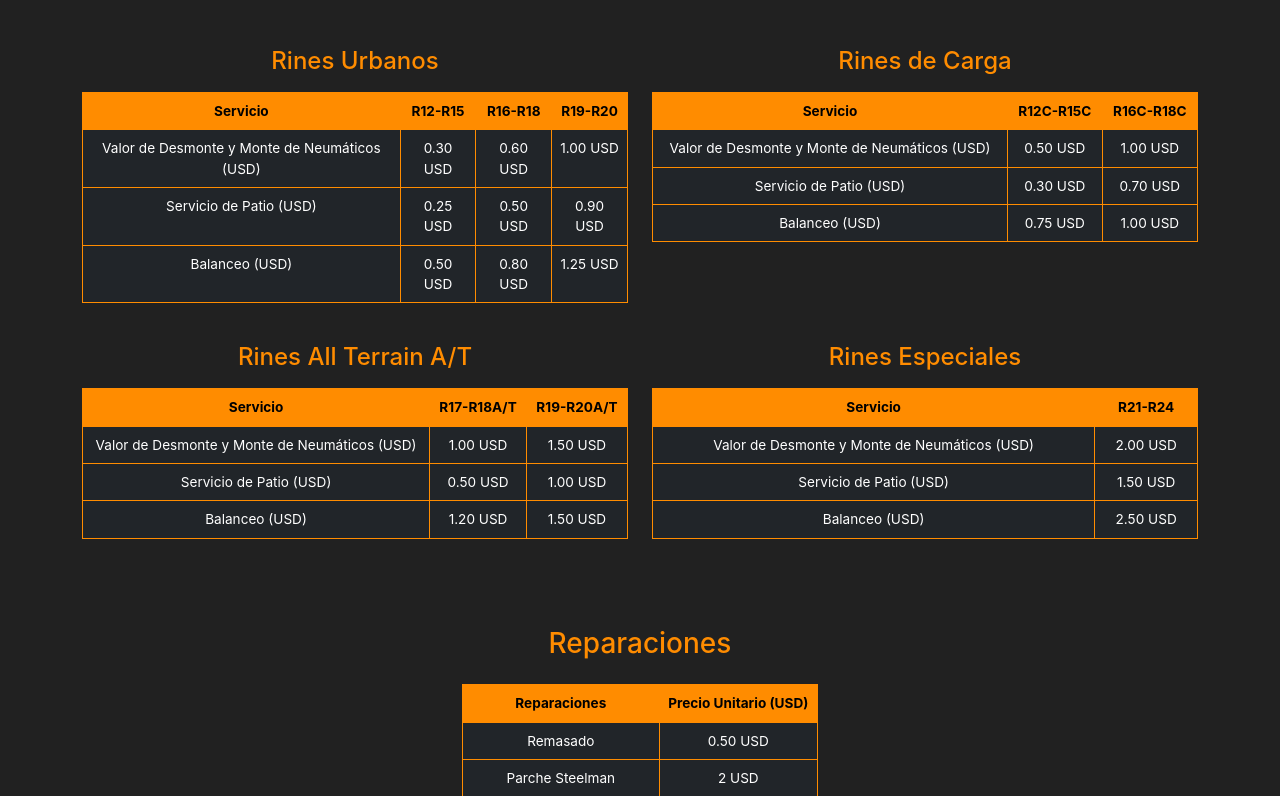
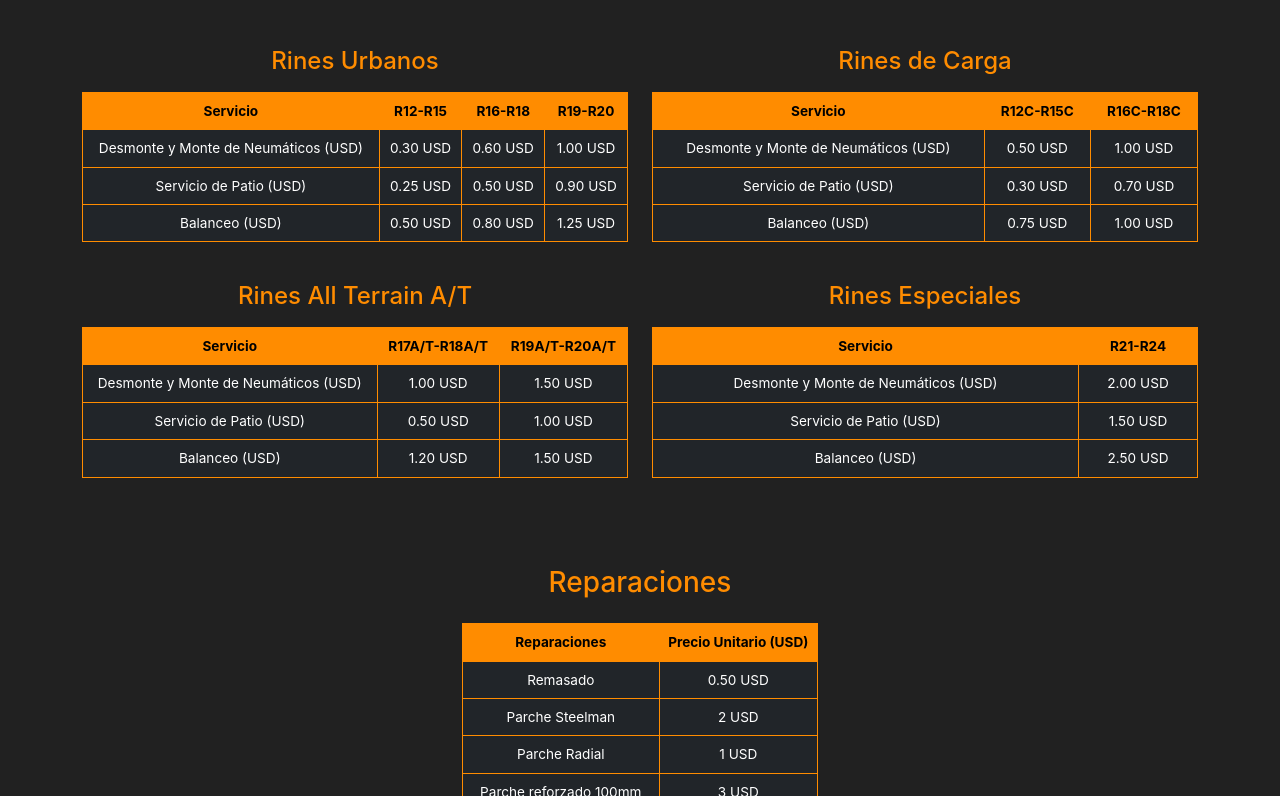
Before and after one commit to ElToty14ProMax/poncheralosperez, a Vue app: page / in a window 1280 px wide. Shown: the part 2824-3620 px from the top of the page. Built offline with nearby package versions, Linux system fonts and the light colour scheme.

Commit message:
Todo happy desmonte y monte bien

```diff
--- a/src/components/sections/PricesSection.vue
+++ b/src/components/sections/PricesSection.vue
@@ -19,7 +19,7 @@
                 </thead>
                 <tbody>
                   <tr>
-                    <td>Valor de Desmonte y Monte de Neumáticos (USD)</td>
+                    <td>Desmonte y Monte de Neumáticos (USD)</td>
                     <td>0.30 USD</td>
                     <td>0.60 USD</td>
                     <td>1.00 USD</td>
@@ -55,7 +55,7 @@
                 </thead>
                 <tbody>
                   <tr>
-                    <td>Valor de Desmonte y Monte de Neumáticos (USD)</td>
+                    <td>Desmonte y Monte de Neumáticos (USD)</td>
                     <td>0.50 USD</td>
                     <td>1.00 USD</td>
                   </tr>
@@ -82,13 +82,13 @@
                 <thead>
                   <tr>
                     <th>Servicio</th>
-                    <th>R17-R18A/T</th>
-                    <th>R19-R20A/T</th>
+                    <th>R17A/T-R18A/T</th>
+                    <th>R19A/T-R20A/T</th>
                   </tr>
                 </thead>
                 <tbody>
                   <tr>
-                    <td>Valor de Desmonte y Monte de Neumáticos (USD)</td>
+                    <td>Desmonte y Monte de Neumáticos (USD)</td>
                     <td>1.00 USD</td>
                     <td>1.50 USD</td>
                   </tr>
@@ -120,7 +120,7 @@
                 </thead>
                 <tbody>
                   <tr>
-                    <td>Valor de Desmonte y Monte de Neumáticos (USD)</td>
+                    <td>Desmonte y Monte de Neumáticos (USD)</td>
                     <td>2.00 USD</td>
                   </tr>
                   <tr>
--- a/src/views/PricesView.vue
+++ b/src/views/PricesView.vue
@@ -19,7 +19,7 @@
                 </thead>
                 <tbody>
                   <tr>
-                    <td>Valor de Desmonte y Monte de Neumáticos (USD)</td>
+                    <td>Desmonte y Monte de Neumáticos (USD)</td>
                     <td>0.30 USD</td>
                     <td>0.60 USD</td>
                     <td>1.00 USD</td>
@@ -55,7 +55,7 @@
                 </thead>
                 <tbody>
                   <tr>
-                    <td>Valor de Desmonte y Monte de Neumáticos (USD)</td>
+                    <td>Desmonte y Monte de Neumáticos (USD)</td>
                     <td>0.50 USD</td>
                     <td>1.00 USD</td>
                   </tr>
@@ -82,13 +82,13 @@
                 <thead>
                   <tr>
                     <th>Servicio</th>
-                    <th>R17-R18A/T</th>
-                    <th>R19-R20A/T</th>
+                    <th>R17A/T-R18A/T</th>
+                    <th>R19A/T-R20A/T</th>
                   </tr>
                 </thead>
                 <tbody>
                   <tr>
-                    <td>Valor de Desmonte y Monte de Neumáticos (USD)</td>
+                    <td>Desmonte y Monte de Neumáticos (USD)</td>
                     <td>1.00 USD</td>
                     <td>1.50 USD</td>
                   </tr>
@@ -120,7 +120,7 @@
                 </thead>
                 <tbody>
                   <tr>
-                    <td>Valor de Desmonte y Monte de Neumáticos (USD)</td>
+                    <td>Desmonte y Monte de Neumáticos (USD)</td>
                     <td>2.00 USD</td>
                   </tr>
                   <tr>
```
